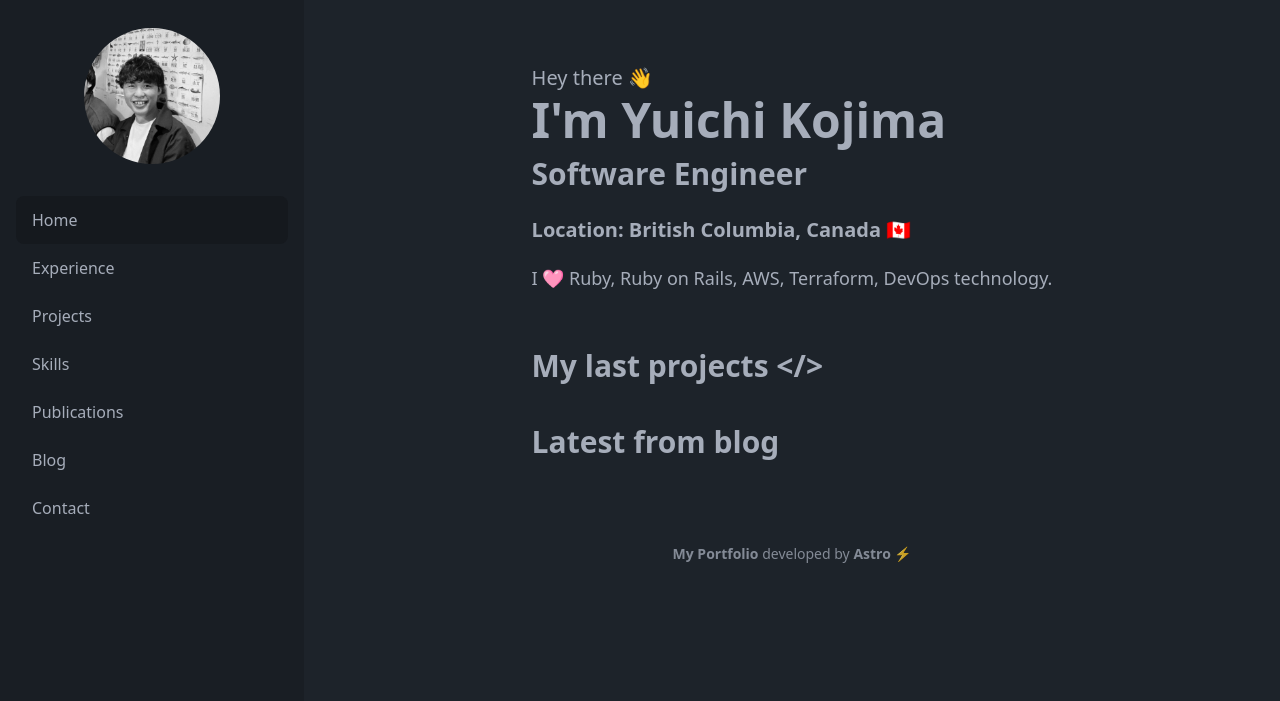
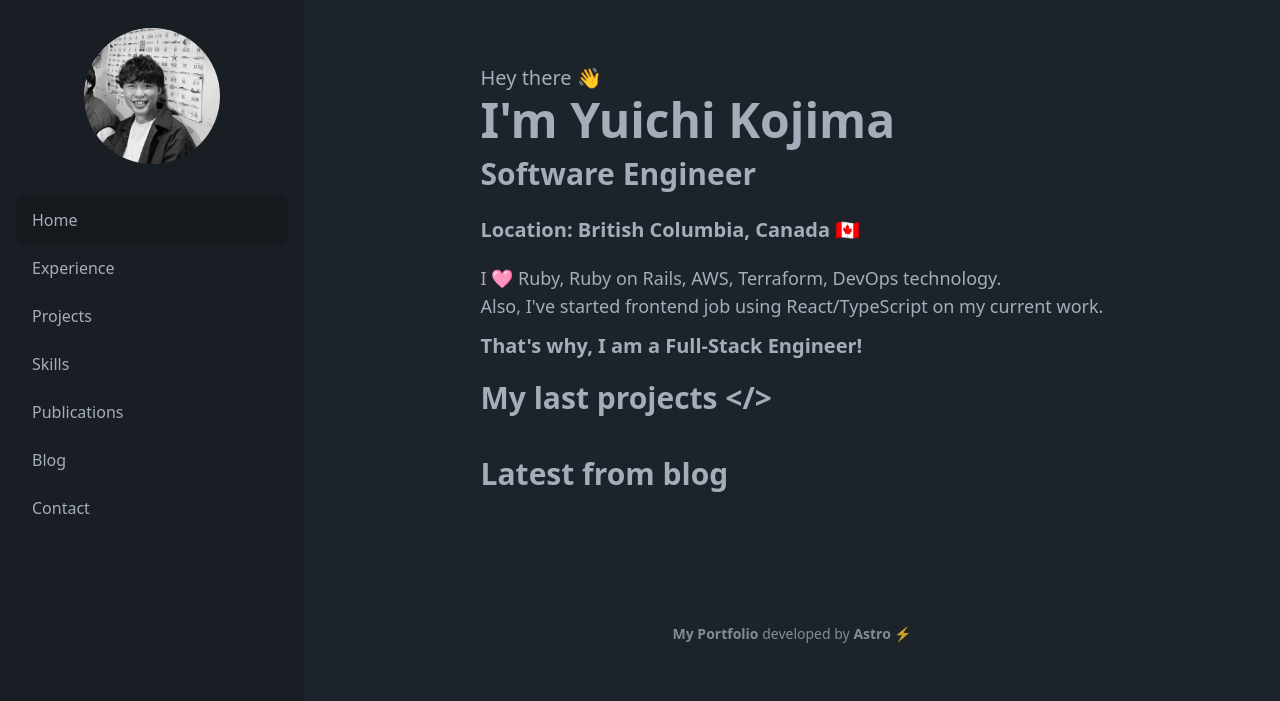
Before and after one commit to samuraikun/my-portfolio-site, an Astro site: page / in a window 1280 px wide. Shown: the top 701 px of the page. Built offline with nearby package versions, Linux system fonts and the light colour scheme; Astro itself is replaced by a stand-in of ours.

Commit message:
Fix sentence in Home.

```diff
--- a/src/pages/index.astro
+++ b/src/pages/index.astro
@@ -11,7 +11,12 @@ import BaseLayout from "../layouts/BaseLayout.astro";
     <div class="py-2">
       <text class="text-lg">
         I 🩷 Ruby, Ruby on Rails, AWS, Terraform, DevOps technology.
+        <br>
+        Also, I've started frontend job using React/TypeScript on my current work.
       </text>
+      <br>
+      <div class="py-3 text-xl font-bold">
+        That's why, I am a Full-Stack Engineer!
     </div>
   </div>
 
```
